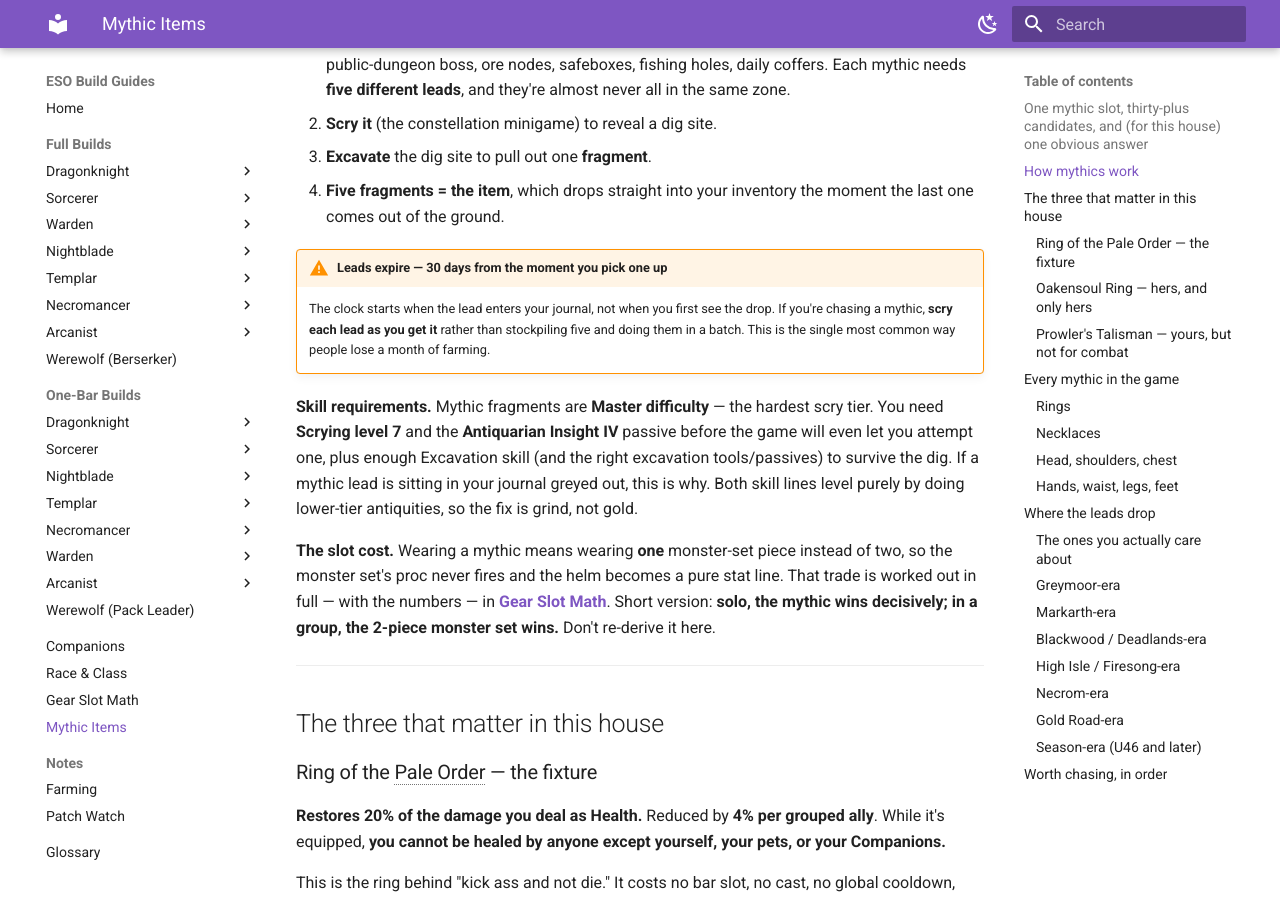
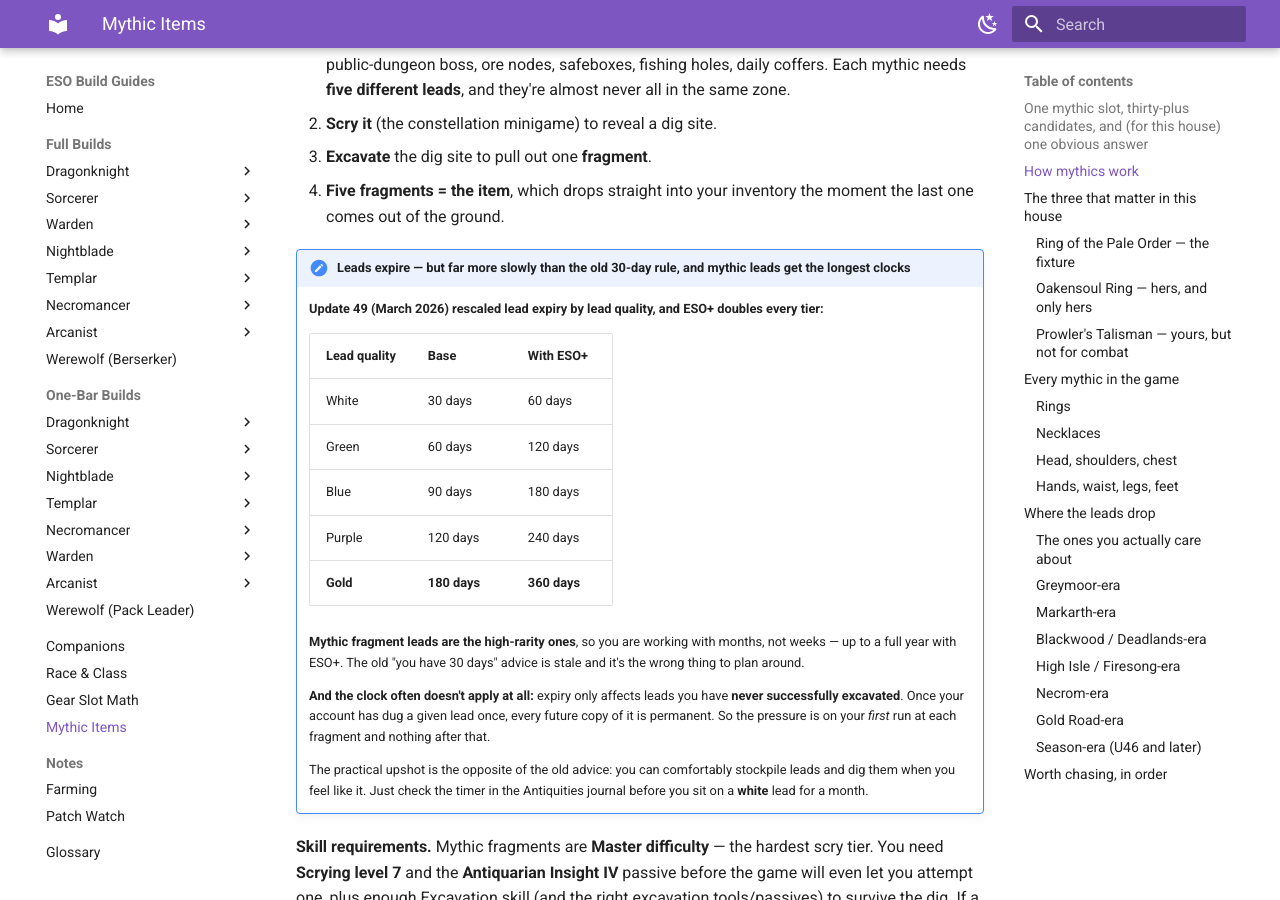
Before and after one commit to txbluemoose/Moose-ESO, an MkDocs documentation site: the page built from docs/shared/mythics.md, in a window 1280 px wide and 900 px high, scrolled down 465 px. Built offline with MkDocs 1.6.1 and Material for MkDocs 9.7.7, drawn with Linux system fonts in a browser that asks for light colours.

Commit message:
Correct lead expiry on the mythics page
The page said leads expire in 30 days. That's the pre-U49 rule and it's
wrong in the direction that matters most for a mythics page.

Update 49 (March 2026) rescaled expiry by lead quality, with ESO+
doubling every tier: white 30/60, green 60/120, blue 90/180, purple
120/240, gold 180/360. Mythic fragment leads are the high-rarity ones,
so the real window is months — up to a full year with ESO+.

Expiry also only applies to leads never successfully excavated; once the
account has dug a given lead once, every future copy is permanent.

The practical advice inverts as a result: stockpiling leads is fine,
which is the opposite of what the page previously said. Logged in the
corrections log — caught by the player, not by the research pass.

Co-Authored-By: Claude Opus 5 <noreply@anthropic.com>
Claude-Session: https://claude.ai/code/session_01JeNkLMzQt5Z4BWGSLDQqfu

```diff
--- a/docs/shared/mythics.md
+++ b/docs/shared/mythics.md
@@ -15,8 +15,22 @@ You don't loot them and you can't craft them. Every mythic (with one 2026 except
 3. **Excavate** the dig site to pull out one **fragment**.
 4. **Five fragments = the item**, which drops straight into your inventory the moment the last one comes out of the ground.
 
-!!! warning "Leads expire — 30 days from the moment you pick one up"
-    The clock starts when the lead enters your journal, not when you first see the drop. If you're chasing a mythic, **scry each lead as you get it** rather than stockpiling five and doing them in a batch. This is the single most common way people lose a month of farming.
+!!! note "Leads expire — but far more slowly than the old 30-day rule, and mythic leads get the longest clocks"
+    **Update 49 (March 2026) rescaled lead expiry by lead quality, and ESO+ doubles every tier:**
+
+    | Lead quality | Base | With ESO+ |
+    |---|---|---|
+    | White | 30 days | 60 days |
+    | Green | 60 days | 120 days |
+    | Blue | 90 days | 180 days |
+    | Purple | 120 days | 240 days |
+    | **Gold** | **180 days** | **360 days** |
+
+    **Mythic fragment leads are the high-rarity ones**, so you are working with months, not weeks — up to a full year with ESO+. The old "you have 30 days" advice is stale and it's the wrong thing to plan around.
+
+    **And the clock often doesn't apply at all:** expiry only affects leads you have **never successfully excavated**. Once your account has dug a given lead once, every future copy of it is permanent. So the pressure is on your *first* run at each fragment and nothing after that.
+
+    The practical upshot is the opposite of the old advice: you can comfortably stockpile leads and dig them when you feel like it. Just check the timer in the Antiquities journal before you sit on a **white** lead for a month.
 
 **Skill requirements.** Mythic fragments are **Master difficulty** — the hardest scry tier. You need **Scrying level 7** and the **Antiquarian Insight IV** passive before the game will even let you attempt one, plus enough Excavation skill (and the right excavation tools/passives) to survive the dig. If a mythic lead is sitting in your journal greyed out, this is why. Both skill lines level purely by doing lower-tier antiquities, so the fix is grind, not gold.
 
```
Also changed, not shown: CLAUDE.md (+1 -0 lines).
